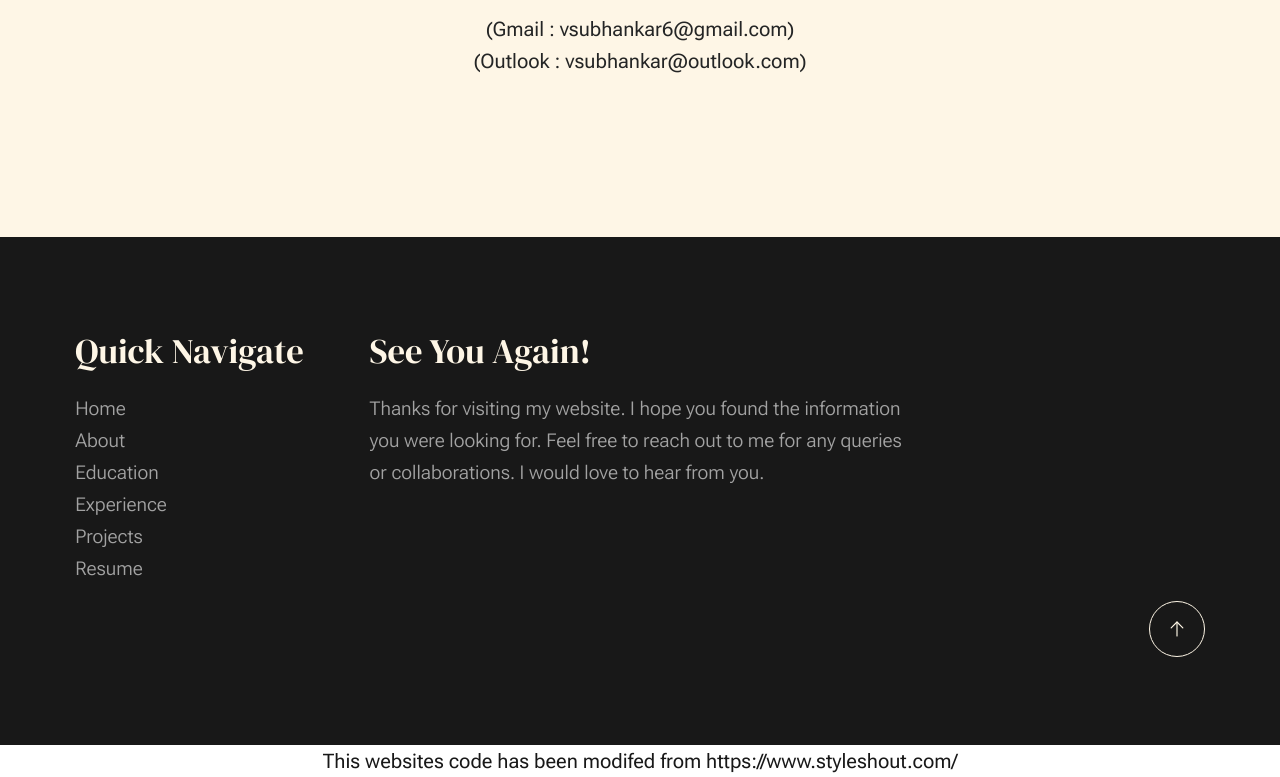
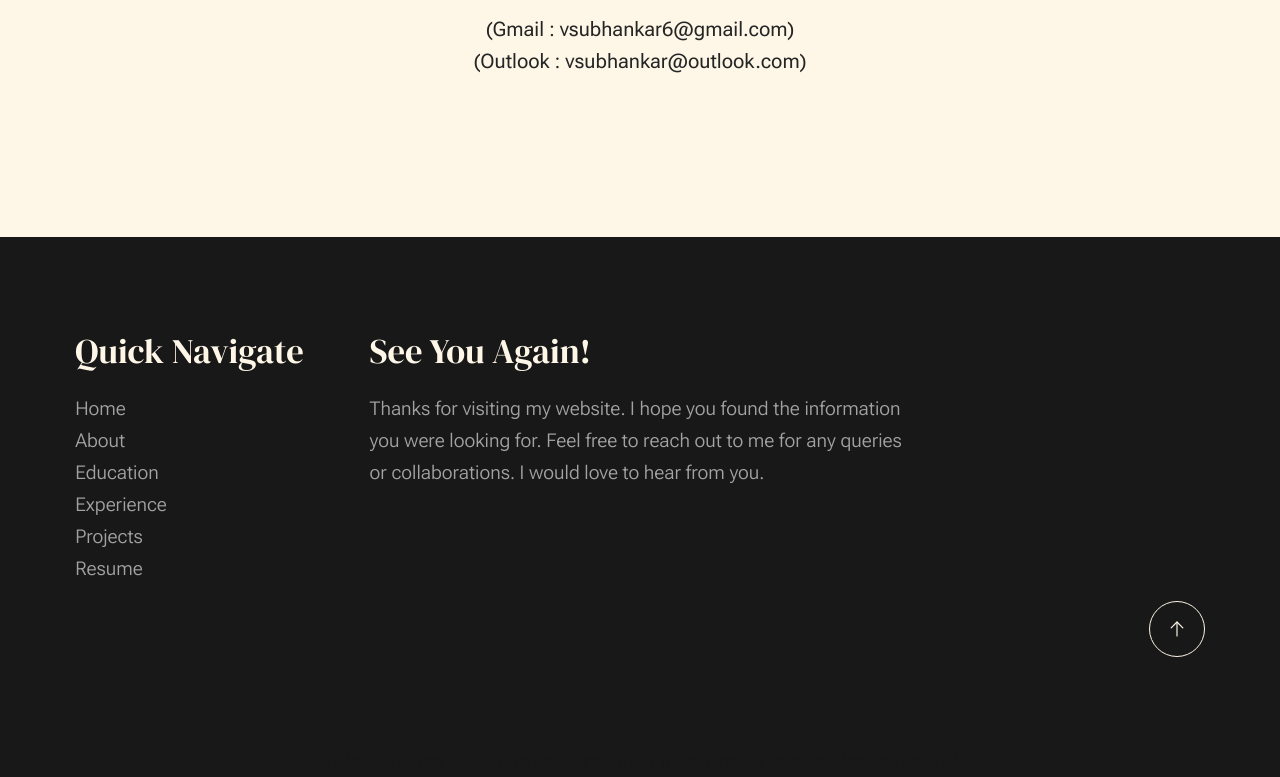
Before and after one commit to VSubhankar/Idea_Presentation, a plain HTML site: page index.html in a window 1280 px wide. Shown: the part 7437-8214 px from the top of the page. Drawn offline with Linux system fonts and the light colour scheme.

Commit message:
Update index.html

```diff
--- a/index.html
+++ b/index.html
@@ -493,7 +493,7 @@
     ================================================== -->
     <script src="js/plugins.js"></script>
     <script src="js/main.js"></script>
-    <p style="color: #181818;text-align: center;">This websites code has been modifed from https://www.styleshout.com/</p>
+    <p style="color: #181818;text-align: center; background-color: #181818;">This websites code has been modifed from https://www.styleshout.com/</p>
 
 </body>
 </html>
```
